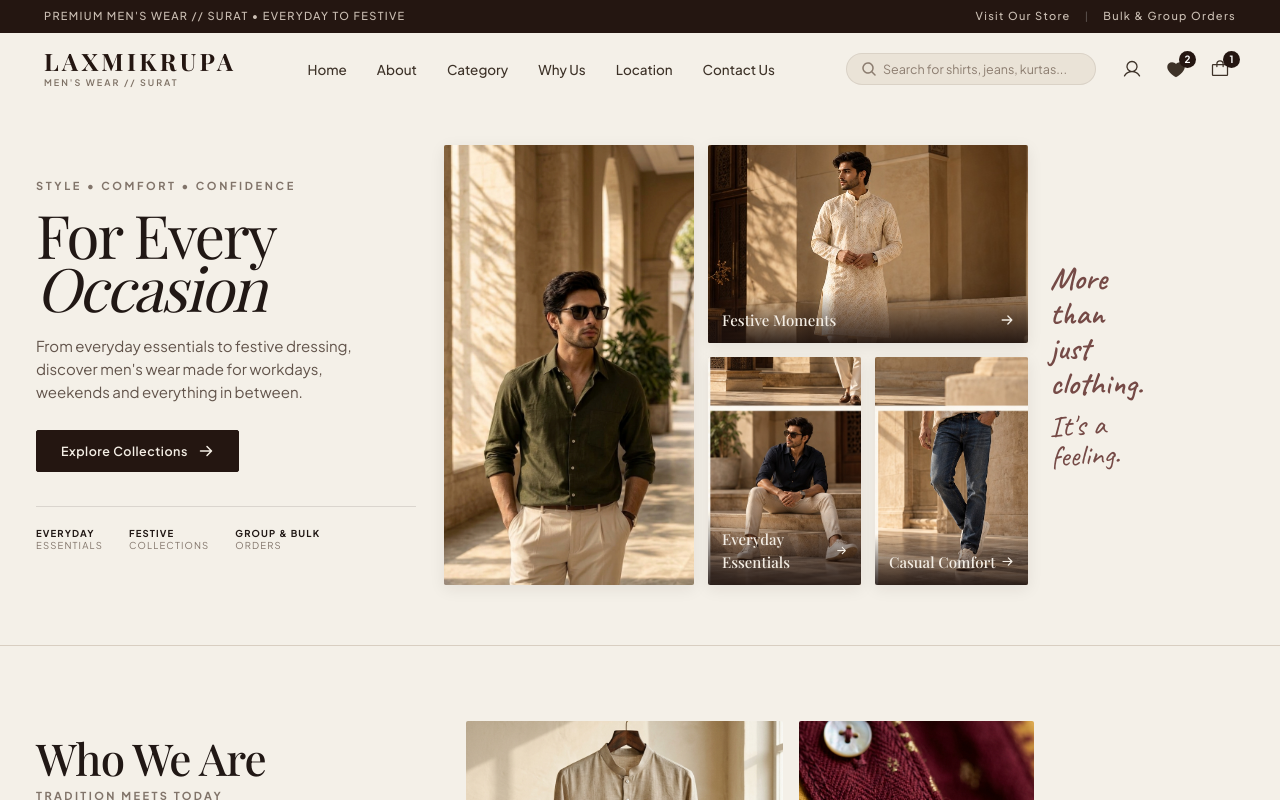
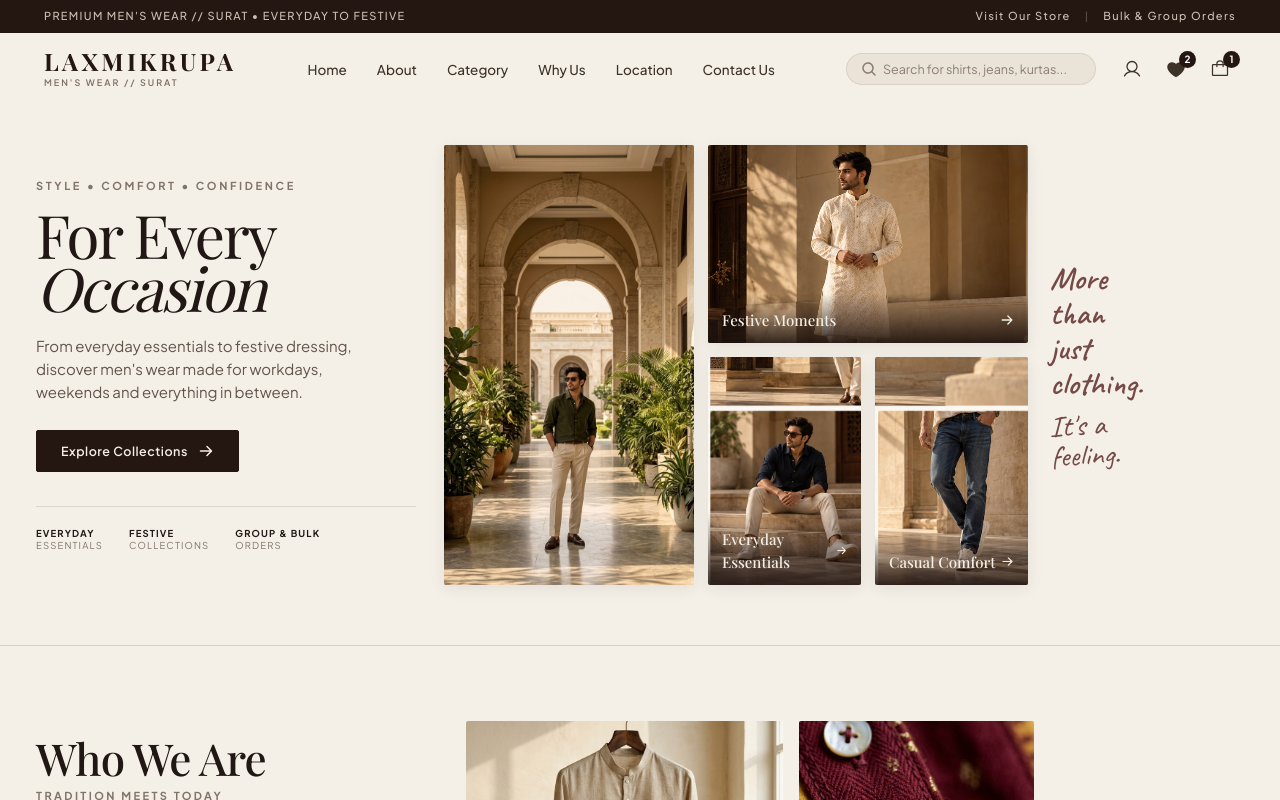
Before and after one commit to mahesh7805/laxmikrupa-mens-wear, a React (Vite) app: page /concept-2 in a window 1280 px wide. Shown: the top 800 px of the page. Built offline with nearby package versions, Linux system fonts and the light colour scheme; the HTML template or start-up script is replaced by a standard one; a web font is replaced by a local one.

Commit message:
fix(assets): replace Concept 2 hero image with wide-composition editorial photograph hero-main-wide-v2.jpg

```diff
--- a/src/concepts/Concept2/components/Hero/Hero.jsx
+++ b/src/concepts/Concept2/components/Hero/Hero.jsx
@@ -65,7 +65,7 @@ export function Hero({ onExploreClick, onShopClick }) {
           {/* Main Tall Center Image */}
           <div className="c2-hero-card c2-hero-card-main">
             <img
-              src={getAssetPath('/assets/concept-2/hero-main.jpg')}
+              src={getAssetPath('/assets/concept-2/hero-main-wide-v2.jpg')}
               alt="Laxmikrupa Men's Wear - Contemporary Everyday Collection"
               loading="eager"
             />
```
Also changed, not shown: public/assets/concept-2/hero-main-wide-v2.jpg (added), public/assets/hero/hero-main-wide-v2.jpg (added).
